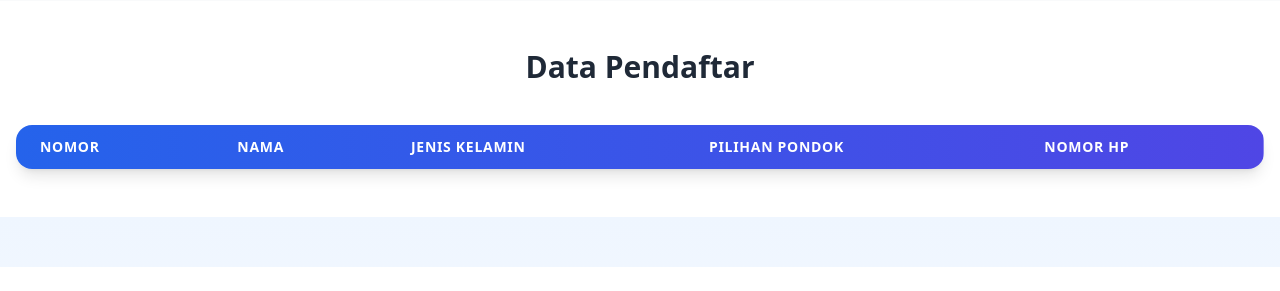
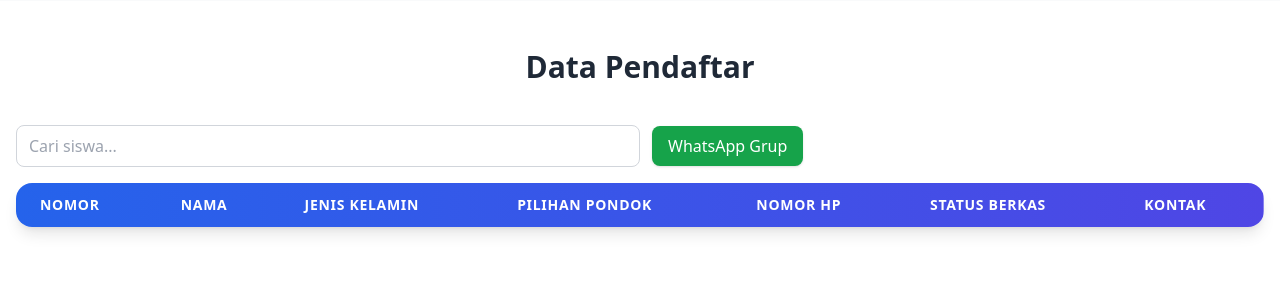
Before and after one commit to fajriiqbal/PMB, a PHP site: page / in a window 1280 px wide. Shown: the part 533-824 px from the top of the page. Before the commit the page ends 800 px from the top, so only its background shows below. Run offline with PHP 8.4, Linux system fonts and the light colour scheme; lists and menus that the app fills with data are empty; some libraries are stand-ins or nearby versions.

Commit message:
update fitur

```diff
--- a/index.php
+++ b/index.php
@@ -373,6 +373,22 @@
       Data Pendaftar
     </h2>
 
+    <!-- 🔎 Search bar -->
+    <div class="mb-4 flex flex-col sm:flex-row items-center gap-3">
+      <input
+        type="text"
+        id="searchInput"
+        placeholder="Cari siswa..."
+        class="border border-gray-300 px-3 py-2 rounded-lg w-full sm:w-1/2 focus:ring-2 focus:ring-blue-500"
+      >
+      <button
+        id="broadcastBtn"
+        class="bg-green-600 text-white px-4 py-2 rounded-lg shadow hover:bg-green-700 transition"
+      >
+        WhatsApp Grup
+      </button>
+    </div>
+
     <div class="overflow-x-auto bg-white shadow-lg rounded-2xl">
       <table class="min-w-full border-collapse">
         <thead class="bg-gradient-to-r from-blue-600 to-indigo-600 text-white">
@@ -390,7 +406,13 @@
               Pilihan Pondok
             </th>
             <th class="px-6 py-3 text-left text-sm font-semibold uppercase tracking-wider">
-              Nomor Hp
+              Nomor HP
+            </th>
+            <th class="px-6 py-3 text-left text-sm font-semibold uppercase tracking-wider">
+              Status Berkas
+            </th>
+            <th class="px-6 py-3 text-left text-sm font-semibold uppercase tracking-wider">
+              Kontak
             </th>
           </tr>
         </thead>
@@ -399,6 +421,8 @@
         </tbody>
       </table>
     </div>
+
+    <p id="totalSiswa" class="mt-4 text-lg font-semibold text-gray-700"></p>
   </div>
 </section>
 
@@ -480,6 +504,8 @@
   <script>
 const sheetURL = "https://docs.google.com/spreadsheets/d/e/2PACX-1vTkWDi-X_jfYIUpR04AupM-ubJ-hBT-RO6W9HSyIN5_n15SN_AD1vDNM4CW-GV_4EpIm-9MTgW1iLvl/pub?gid=1123091940&single=true&output=csv";
 
+let globalData = []; // simpan data untuk search & broadcast
+
 async function loadStats() {
     const response = await fetch(sheetURL);
     const csvText = await response.text();
@@ -495,6 +521,9 @@ async function loadStats() {
     const colGender = headers.findIndex(h => h.toLowerCase() === "jenis kelamin");
     const colPonpes = headers.findIndex(h => h.toLowerCase() === "pilihan pondok pesantren");
     const colHp     = headers.findIndex(h => h.toLowerCase() === "nomor hp orang tua");
+    const colKK     = headers.findIndex(h => h.toLowerCase().includes("kartu keluarga"));
+    const colAkte   = headers.findIndex(h => h.toLowerCase().includes("akte"));
+    const colKIP    = headers.findIndex(h => h.toLowerCase().includes("kartu sakti"));
 
     let total = 0;
     let male = 0, female = 0;
@@ -502,15 +531,21 @@ async function loadStats() {
 
     const tbody = document.getElementById("pendaftarTable");
     if (tbody) tbody.innerHTML = "";
+    globalData = [];
 
     for (let i = 1; i < rows.length; i++) {
         const nama   = rows[i][colNama]   || "";
         const gender = (rows[i][colGender] || "").trim().toLowerCase();
         const pondok = rows[i][colPonpes] || "";
-        const hpRaw = rows[i][colHp] || "";let hp = hpRaw.replace(/[^0-9]/g, "");
+        const hpRaw  = rows[i][colHp]     || "";
+        let hp = hpRaw.replace(/[^0-9]/g, "");
         if (hp.startsWith("0")) {
-             hp = "62" + hp.substring(1); // ubah 08xxx → 62xxx
-            }
+            hp = "62" + hp.substring(1);
+        }
+
+        const kk   = rows[i][colKK]  || "";
+        const akte = rows[i][colAkte]|| "";
+        const kip  = rows[i][colKIP] || "";
 
         if (!nama) continue;
         total++;
@@ -522,9 +557,18 @@ async function loadStats() {
             ponpesCounts[pondok] = (ponpesCounts[pondok] || 0) + 1;
         }
 
+        // status berkas
+        let statusBerkas = `<span class="text-red-500 font-bold">❌ Belum Lengkap</span>`;
+        if (kk && akte && kip) {
+            statusBerkas = `<span class="text-green-600 font-bold">✅ Lengkap</span>`;
+        }
+
         // teks pesan default
         const pesan = `Halo, kami dari Panitia Pendaftaran MTs Sunan Kalijaga Tulung. Kami ingin mengonfirmasi data pendaftaran atas nama ${nama}.`;
         const linkWA = hp ? `https://wa.me/${hp}?text=${encodeURIComponent(pesan)}` : "";
+
+        // cek riwayat kontak
+        let contacted = localStorage.getItem("contacted_" + hp) ? "✔️" : "";
 
         if (tbody) {
             let tr = document.createElement("tr");
@@ -533,12 +577,16 @@ async function loadStats() {
                 <td class="border px-4 py-2">${nama}</td>
                 <td class="border px-4 py-2">${rows[i][colGender] || ""}</td>
                 <td class="border px-4 py-2">${pondok}</td>
+                <td class="border px-4 py-2">${hpRaw}</td>
+                <td class="border px-4 py-2">${statusBerkas}</td>
                 <td class="border px-4 py-2">
-                    ${hp ? `<a href="${linkWA}" target="_blank" class="bg-green-500 text-white px-3 py-1 rounded">Hubungi</a>` : "-"}
+                    ${hp ? `<a href="${linkWA}" target="_blank" class="bg-green-500 text-white px-3 py-1 rounded" onclick="markContacted('${hp}')">Hubungi</a>` : "-"} ${contacted}
                 </td>
             `;
             tbody.appendChild(tr);
         }
+
+        globalData.push({nama, gender, pondok, hp, linkWA});
     }
 
     document.getElementById("totalSiswa").textContent = `Total Siswa Terdaftar: ${total}`;
@@ -572,6 +620,31 @@ async function loadStats() {
     });
 }
 
+// tandai sudah dihubungi
+function markContacted(num) {
+    localStorage.setItem("contacted_" + num, true);
+}
+
+// fitur search
+document.getElementById("searchInput").addEventListener("keyup", function() {
+    const filter = this.value.toLowerCase();
+    const rows = document.querySelectorAll("#pendaftarTable tr");
+    rows.forEach(r => {
+        const text = r.innerText.toLowerCase();
+        r.style.display = text.includes(filter) ? "" : "none";
+    });
+});
+
+// tombol broadcast
+document.getElementById("broadcastBtn").addEventListener("click", function() {
+    let message = encodeURIComponent("Assalamu'alaikum, ini panitia MTs Sunan Kalijaga Tulung. Kami ingin menyampaikan informasi terkait pendaftaran.");
+    globalData.forEach(d => {
+        if (d.hp) {
+            window.open(`https://wa.me/${d.hp}?text=${message}`, "_blank");
+        }
+    });
+});
+
 loadStats();
 </script>
 
```
